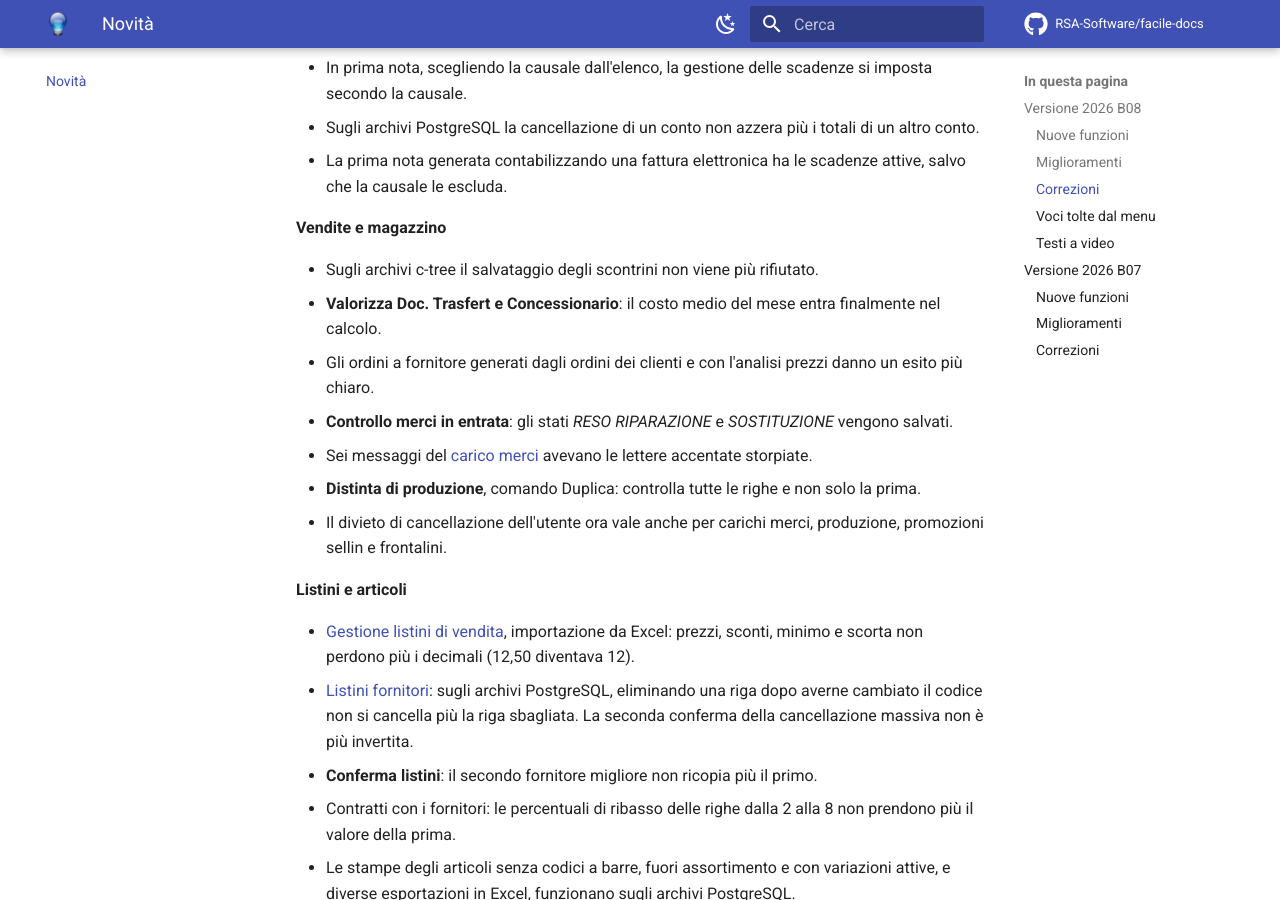
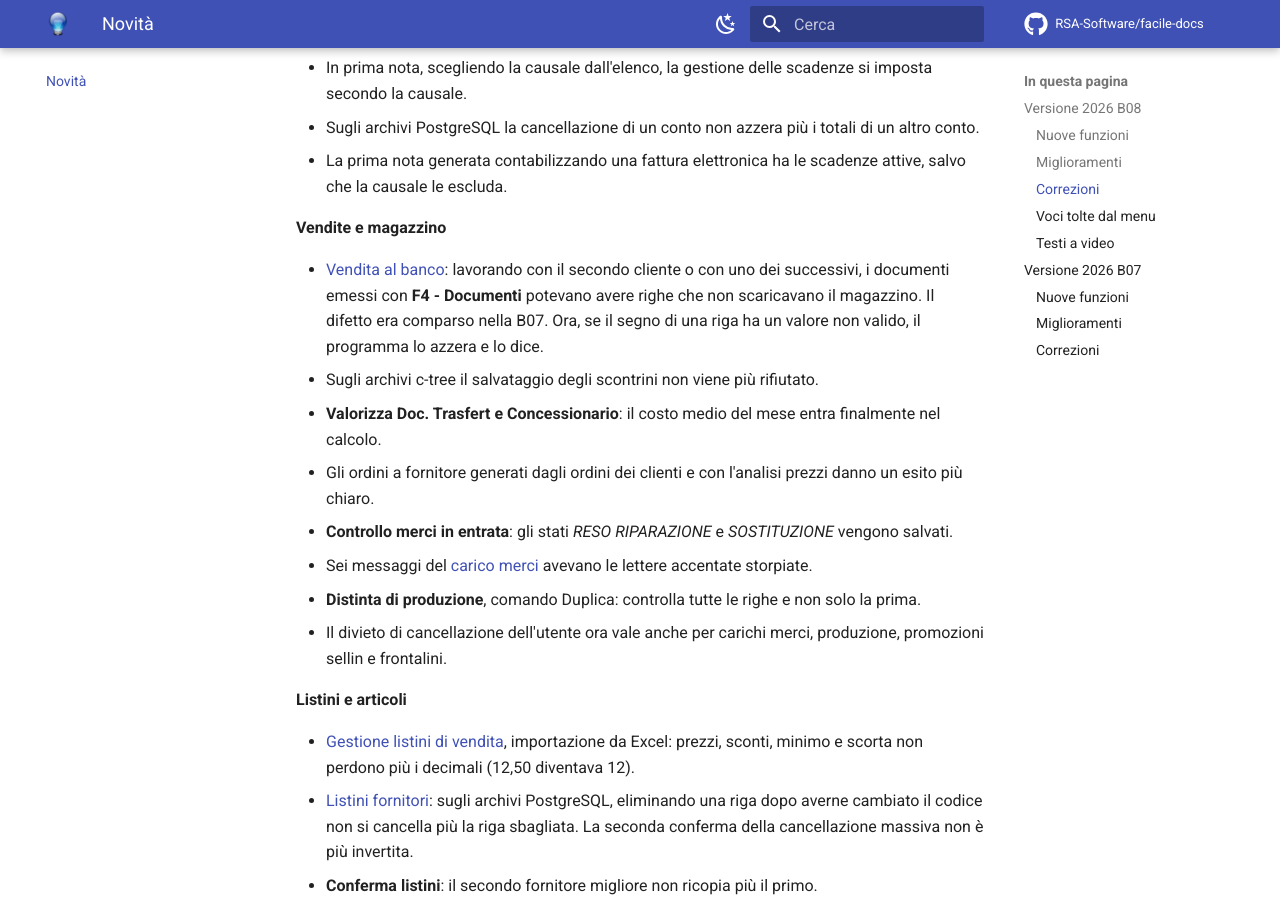
Before and after one commit to RSA-Software/facile-docs, an MkDocs documentation site: the page built from docs/novita/index.md, in a window 1280 px wide and 900 px high, scrolled down 3064 px. Built offline with MkDocs 1.6.1 and Material for MkDocs 9.7.7, drawn with Linux system fonts in a browser that asks for light colours; comment, search, counter and statistics services are not loaded.

Commit message:
Vendita al banco: messaggio sul segno "Gia' movimentato" e correzione in Novita' B08
- vendita-al-banco: nuova sottosezione "Quando si emette un documento" con il
  messaggio che segnala e azzera un valore non valido
- novita: in B08 la correzione dei documenti emessi dai fogli dal secondo
  cliente in poi
- appendice dei messaggi rigenerata

Co-Authored-By: Claude Opus 5.5 (1M context) <noreply@anthropic.com>

```diff
--- a/docs/moduli/vendite/vendita-al-banco.md
+++ b/docs/moduli/vendite/vendita-al-banco.md
@@ -254,6 +254,12 @@ del cliente deve essere di 11 o 16 caratteri!*. Tutti finiscono con
     magazzino più pieno di quello che è, e l'errore si scopre solo
     all'inventario.
 
+### Quando si emette un documento
+
+| Messaggio | Causa | Cosa fare |
+|---|---|---|
+| *Attenzione!<br><br>Su una riga il segno "Gia' movimentato" aveva un valore non valido ed e' stato azzerato.<br>La riga scarichera' il magazzino.* / *Attenzione!<br><br>Su … righe il segno "Gia' movimentato" aveva un valore non valido ed e' stato azzerato.<br>Le righe scaricheranno il magazzino.* | Premendo **F4 - Documenti**, il programma controlla il segno che dice se una riga ha già scaricato il magazzino. Quel segno può essere solo acceso o spento: qui aveva un valore diverso, e il programma lo ha spento. | Niente: le righe scaricheranno il magazzino come quelle battute a mano, che è il comportamento normale. Il messaggio non dovrebbe comparire: se lo vedi, segnalalo all'assistenza. |
+
 ### Quando la cassa o la bilancia non rispondono
 
 | Messaggio | Causa | Cosa fare |
--- a/docs/novita/index.md
+++ b/docs/novita/index.md
@@ -153,6 +153,11 @@ cartella `log`.
 
 **Vendite e magazzino**
 
+- [Vendita al banco](../moduli/vendite/vendita-al-banco.md): lavorando con il
+  secondo cliente o con uno dei successivi, i documenti emessi con **F4 -
+  Documenti** potevano avere righe che non scaricavano il magazzino. Il difetto
+  era comparso nella B07. Ora, se il segno di una riga ha un valore non valido,
+  il programma lo azzera e lo dice.
 - Sugli archivi c-tree il salvataggio degli scontrini non viene più
   rifiutato.
 - **Valorizza Doc. Trasfert e Concessionario**: il costo medio del mese entra
```
Also changed, not shown: docs/appendici/messaggi-errore.md (+2 -1 lines).
